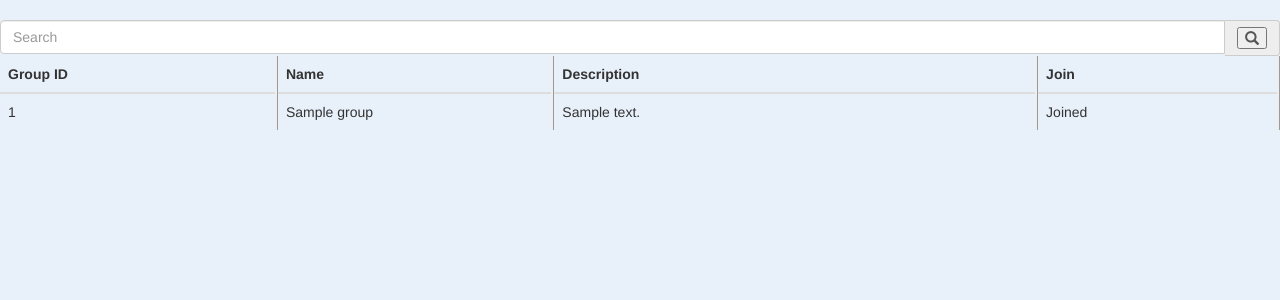
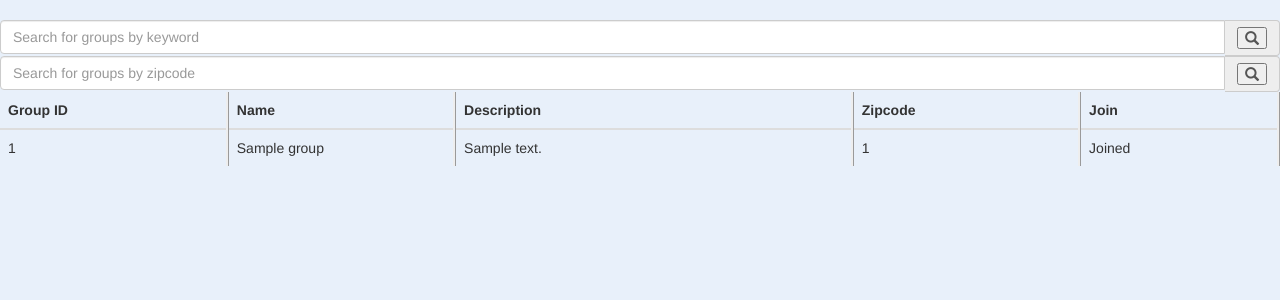
Before and after one commit to momopranto/doggo-db-boombastic, a Flask app: page /groups in a window 1280 px wide. Shown: the part 52-352 px from the top of the page. Run offline with Flask 2, Linux system fonts and the light colour scheme; the visitor is signed in with stand-in values (Sample User, id 1); tables that the repository leaves empty hold one stand-in row (values such as "Sample post"); parts of the project's set-up code (start-up, migrations or seed data) failed here and were passed over; some libraries are stand-ins or nearby versions.

Commit message:
searches by zipcode

```diff
--- a/app/core.py
+++ b/app/core.py
@@ -147,6 +147,14 @@ def events():
     events = AnEvent.query.all()
     if request.args.get('search'):
         events = AnEvent.query.join(Organize, AnEvent.event_id == Organize.event_id).join(About, Organize.group_id == About.group_id).filter_by(keyword=request.args.get('search'))
+    elif request.args.get('search_zip'):
+        try:
+            if len(request.args.get('search_zip')) == 5:
+                events = AnEvent.query.filter_by(zipcode=int(request.args.get('search_zip')))
+            else:
+                return render_template('events.html', error='Not Valid Zipcode', username=session['username'])
+        except:
+            return render_template('events.html', error='Not Valid Zipcode', username=session['username'])
     else:
         events = AnEvent.query.join(Organize, AnEvent.event_id == Organize.event_id).join(About, Organize.group_id == About.group_id).all()
     return render_template('events.html', events=events, username=session['username'])
@@ -160,6 +168,14 @@ def groups():
         return redirect(url_for('web.login'))
     if request.args.get('search'):
         groups = AGroup.query.join(About, AGroup.group_id == About.group_id).filter_by(keyword=request.args.get('search'))
+    elif request.args.get('search_zip'):
+        try:
+            if len(request.args.get('search_zip')) == 5:
+                groups = AGroup.query.filter_by(zipcode=int(request.args.get('search_zip')))
+            else:
+                return render_template('groups.html', error='Not Valid Zipcode', username=session['username'])
+        except:
+            return render_template('groups.html', error='Not Valid Zipcode', username=session['username'])
     else:
         groups = AGroup.query.join(About, AGroup.group_id == About.group_id).all()
     return render_template('groups.html', groups=groups, username=session['username'])
--- a/app/templates/groups.html
+++ b/app/templates/groups.html
@@ -16,7 +16,17 @@
   {% endif %}
     <form action="#" method="GET">
       <div class="input-group stylish-input-group">
-          <input class="form-control" placeholder="Search" name="search" type="text">
+          <input class="form-control" placeholder="Search for groups by keyword" name="search" type="text">
+          <span class="input-group-addon">
+              <button type="submit" action="/group/">
+                <span class="glyphicon glyphicon-search"></span>
+              </button>
+          </span>
+      </div>
+    </form>
+    <form action="#" method="GET">
+      <div class="input-group stylish-input-group">
+          <input class="form-control" placeholder="Search for groups by zipcode" name="search_zip" type="text">
           <span class="input-group-addon">
               <button type="submit" action="/group/">
                 <span class="glyphicon glyphicon-search"></span>
@@ -30,12 +40,13 @@
         <th style="width: 80px">Group ID</th>
         <th style="width: 80px">Name</th>
         <th style="width: 140px">Description</th>
+        <th style="width: 80px">Zipcode</th>
         <th style="width: 70px">Join</th>
       </tr>
     </thead>
     <tbody>
       {%for group in groups%}
-      <tr><td>{{group.group_id}}</td><td>{{group.group_name}}</td><td>{{group.description}}</td><td>
+      <tr><td>{{group.group_id}}</td><td>{{group.group_name}}</td><td>{{group.description}}</td><td>{{group.zipcode}}</td><td>
         {% if username is defined %}
             {% if joined_group(username, group.group_id) %}
             <span>Joined</span>
--- a/app/templates/login.html
+++ b/app/templates/login.html
@@ -37,5 +37,4 @@
 	</form>
 
 	<h3><a href="/register">Click here to register a new account</a></h3><br>
-	<h4 style="margin-left: 59px"><a href="/lostpassword">Forgot your password?</a></h4>
 {% endblock %}
```
Also changed, not shown: app/templates/events.html (+13 -2 lines).
